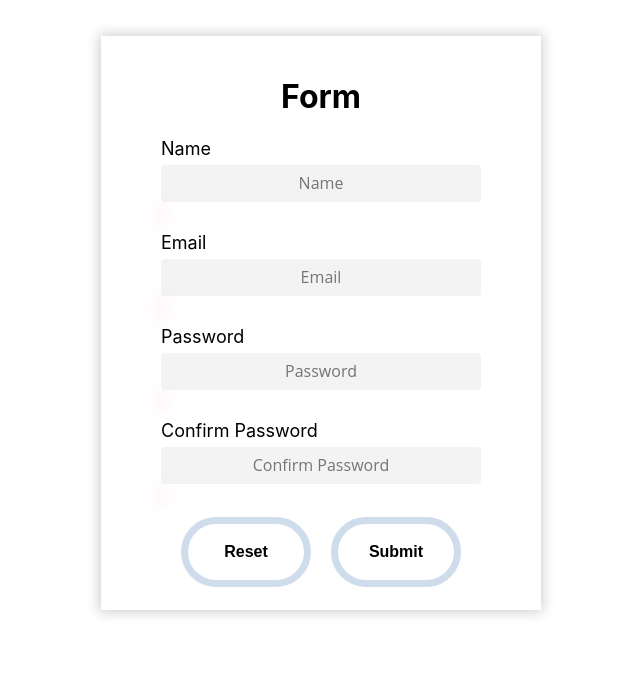
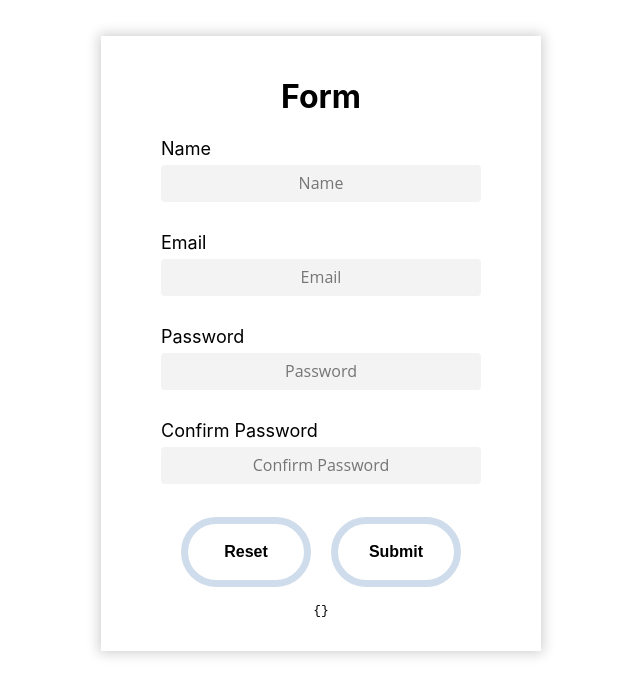
Before and after one commit to romanh24/agiliway_projects, a React (Create React App) app: page / in a window 1280 px wide. Shown: the top 696 px of the page, without its empty margins (319-959 px from the left). Built offline with nearby package versions, Linux system fonts and the light colour scheme.

Commit message:
first commit

```diff
--- a/package.json
+++ b/package.json
@@ -6,8 +6,10 @@
     "@testing-library/jest-dom": "^5.11.4",
     "@testing-library/react": "^11.1.0",
     "@testing-library/user-event": "^12.1.10",
+    "final-form": "^4.20.4",
     "react": "^17.0.2",
     "react-dom": "^17.0.2",
+    "react-final-form": "^6.5.7",
     "react-scripts": "4.0.3",
     "web-vitals": "^1.0.1"
   },
--- a/src/App.js
+++ b/src/App.js
@@ -12,12 +12,14 @@ import { Task10 } from "./tasks/Task10/Task10";
 import { Task11 } from "./tasks/Task11/Task11";
 import ToDoList from "./components/ToDoList";
 import FormValidation from "./components/FormValidation";
+import FinalForm from "./components/FinalForm";
 
 function App() {
   return (
     <div className="App">
       {/* <ToDoList /> */}
-      <FormValidation />
+      {/* <FormValidation /> */}
+      <FinalForm />
       {/* <Task1 />
       <Task2 />
       <Task3 />
--- /dev/null
+++ b/src/components/FinalForm/FinalForm.js
@@ -0,0 +1,108 @@
+import React from "react";
+import "./FinalForm.scss";
+import { Field, Form } from "react-final-form";
+import { myField } from "./myField";
+
+class FinalForm extends React.Component {
+  state = {
+    fields: {
+      name: {
+        name: "name",
+        value: "",
+        type: "text",
+        label: "Name",
+      },
+      email: {
+        name: "email",
+        value: "",
+        type: "text",
+        label: "Email",
+      },
+      password: {
+        name: "password",
+        value: "",
+        type: "password",
+        label: "Password",
+      },
+      confirmPassword: {
+        name: "confirmPassword",
+        value: "",
+        type: "password",
+        label: "Confirm Password",
+      },
+    },
+  };
+
+  onSubmit(value) {
+    console.log(value);
+  }
+
+  render() {
+    const required = (value) => (value ? undefined : "Require");
+    return (
+      <div className="form">
+        <h1>Form</h1>
+        <Form onSubmit={this.onSubmit}>
+          {({ handleSubmit, values, submitting }) => (
+            <form onSubmit={handleSubmit}>
+              {Object.entries(this.state.fields).map(([_, fieldsState]) => {
+                const { name, type, label } = fieldsState;
+                return (
+                  <Field
+                    name={name}
+                    type={type}
+                    label={label}
+                    component={myField}
+                    validate={required}
+                  />
+                );
+              })}
+
+              {/* <Field
+                name={email.name}
+                placeholder={email.label}
+                validate={required}
+              >
+                {({ input, meta, placeholder }) => (
+                  <div className="input-group">
+                    <label>{email.label}</label>
+                    <input
+                      {...input}
+                      placeholder={placeholder}
+                      autoComplete="off"
+                    />
+                    <div className="error">
+                      {meta.error && meta.touched && <span>{meta.error}</span>}
+                    </div>
+                  </div>
+                )}
+              </Field> */}
+              <input
+                type="button"
+                value="Reset"
+                onClick={this.resetInput}
+                className="button"
+              />
+              <input type="submit" value="Submit" className="button" />
+              <pre>{JSON.stringify(values, undefined, 2)}</pre>
+            </form>
+          )}
+          {/* {(this.state.fields) => (
+          <form >
+            <Field name="myField">
+              {(props.fields) => (
+                <div>
+                  <input {...props.name} />
+                </div>
+              )}
+            </Field>
+            <button type="submit">Submit</button>
+          </form>
+        )} */}
+        </Form>
+      </div>
+    );
+  }
+}
+
+export default FinalForm;
--- /dev/null
+++ b/src/components/FinalForm/FinalForm.scss
@@ -0,0 +1,82 @@
+.form {
+  margin: 36px auto;
+  padding: 20px;
+  display: flex;
+  flex-direction: column;
+  align-items: center;
+  background-color: #fff;
+  width: 400px;
+  box-shadow: 0px 0px 12px 2px rgba(15, 15, 15, 0.2);
+
+  .button {
+    background-color: #ffffff;
+    height: 70px;
+    width: 130px;
+    margin: 3px 10px;
+    font-size: 16px;
+    font-weight: bold;
+    border-radius: 70px;
+    border: 7px solid #cfdcec;
+  }
+
+  .button:hover:not(:disabled) {
+    background: #30588e;
+    cursor: pointer;
+  }
+
+  .input-group {
+    display: flex;
+    flex-direction: column;
+    align-items: flex-start;
+
+    label {
+      font-size: 18px;
+      // position: relative;
+      // bottom: -17px;
+      // right: -17px;
+      // display: inline-block;
+      // background: white;
+      // color: black;
+      // font-size: 18px;
+      // border-radius: 8px;
+      // border: 1px solid;
+      // padding: 2px;
+    }
+
+    input {
+      margin: 0;
+      margin-top: 6px;
+      min-width: 300px;
+      height: 37px;
+      padding: 0px 10px;
+      text-align: center;
+      font-size: 16px;
+      font-family: "Open Sans", sans-serif;
+      background-color: #f3f3f3;
+      border: 0;
+      border-radius: 4px;
+      margin-bottom: 10px;
+      transition: all 250ms ease-in-out;
+      &:hover {
+        background-color: #ffffff;
+        box-shadow: 0px 0px 14px 0.3px #0e81ce96;
+      }
+      &:focus {
+        outline: none;
+        box-shadow: 0px 0px 12px 0.8px #3474dbb2;
+      }
+    }
+  }
+  .error {
+    position: relative;
+    display: flex;
+    top: -8px;
+    height: 20px;
+
+    span {
+      background-color: #ff7a7ace;
+      box-shadow: 0px 0px 14px 0.3px #ff0000ce;
+      border-radius: 7px;
+    }
+  }
+}
--- /dev/null
+++ b/src/components/FinalForm/index.js
@@ -0,0 +1 @@
+export { default } from "./FinalForm";
--- /dev/null
+++ b/src/components/FinalForm/myField.js
@@ -0,0 +1,13 @@
+export const myField = (props) => {
+  console.log(props);
+  const { label, input, meta } = props;
+  return (
+    <div className="input-group">
+      <label>{label}</label>
+      <input {...input} placeholder={label} autoComplete="off" />
+      <div className="error">
+        {meta.error && meta.touched && <span>{meta.error}</span>}
+      </div>
+    </div>
+  );
+};
```
Also changed, not shown: 1 other file (tests, documents, lock files or other folders).
